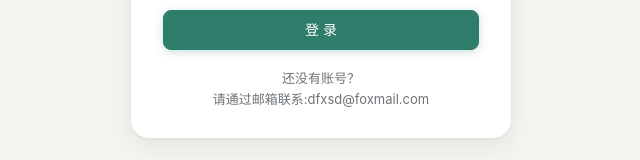
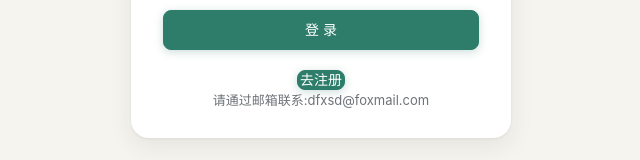
Before and after one commit to bigbigbird897/ToDoKitsFrontEnd, a Vue app: page /#/login in a window 1280 px wide. Shown: the part 473-633 px from the top of the page, without its empty margins (319-959 px from the left). Built offline with nearby package versions, Linux system fonts and the light colour scheme; no server answers.

Commit message:
修复工作笔记.md查看不渲染：按文件名后缀兜底判定md渲染(isMarkdown)，更新README

```diff
--- a/src/views/Login.vue
+++ b/src/views/Login.vue
@@ -20,11 +20,11 @@
       </el-form>
 
       <div class="login-switch">
-        <span>{{ mode === 'login' ? '还没有账号？' : '已有账号？' }}</span>
+        <!-- <span>{{ mode === 'login' ? '还没有账号？' : '已有账号？' }}</span> -->
 
-        <!-- <el-button link type="primary" @click="mode = mode === 'login' ? 'register' : 'login'">
+        <el-button link type="primary" @click="mode = mode === 'login' ? 'register' : 'login'">
           {{ mode === 'login' ? '去注册' : '去登录' }}
-        </el-button> -->
+        </el-button>
 
         <div>
           请通过邮箱联系:dfxsd@foxmail.com
--- a/src/views/WorkNotes.vue
+++ b/src/views/WorkNotes.vue
@@ -68,7 +68,7 @@
 
           <div class="sec-title">文件</div>
           <div v-for="fl in visibleFiles" :key="fl.id" class="item-row" @click="openPreview(fl)">
-            <span class="type-badge" :class="fl.type">{{ fl.type.toUpperCase() }}</span>
+            <span class="type-badge" :class="isMarkdown(fl) ? 'md' : 'txt'">{{ (isMarkdown(fl) ? 'md' : fl.type).toUpperCase() }}</span>
             <span class="item-name">{{ fl.name }}</span>
             <span class="item-meta">{{ fl.updatedAt }}</span>
             <span class="item-ops" @click.stop>
@@ -93,7 +93,7 @@
             </div>
           </div>
           <div class="content-meta">{{ contentFile.type.toUpperCase() }} · {{ contentFile.updatedAt }}</div>
-          <div v-if="contentFile.type === 'md'" class="content-body md" v-html="renderMd(contentFile.content || '')"></div>
+          <div v-if="isMarkdown(contentFile)" class="content-body md" v-html="renderMd(contentFile.content || '')"></div>
           <pre v-else class="content-body txt">{{ contentFile.content || '' }}</pre>
         </template>
 
@@ -335,6 +335,8 @@ function inline(s) {
     .replace(/\*([^*]+)\*/g, '<em>$1</em>')
     .replace(/\[([^\]]+)\]\(([^)]+)\)/g, '<a href="$2" target="_blank">$1</a>')
 }
+// 判断是否按 Markdown 渲染：type 为 md，或文件名以 .md 结尾（兼容历史 type 存成 txt 的记录）
+function isMarkdown(f) { return !!f && (f.type === 'md' || /\.md$/i.test(f.name || '')) }
 function renderMd(t) {
   const lines = (t || '').split('\n')
   let html = '', codeBuf = [], inCode = false, inList = false
```
Also changed, not shown: 1 other file (tests, documents, lock files or other folders).
